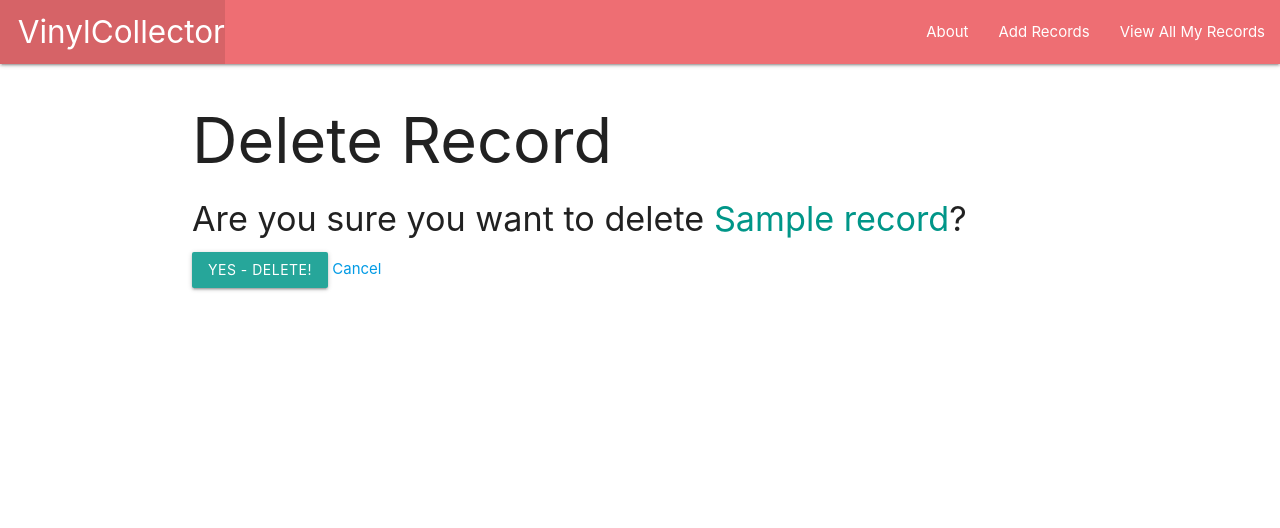
After one commit to mileslathan/Vinyl-Collector, a Django app: page /records/1/delete/ in a window 1280 px wide. The commit adds this page. Shown: the top 528 px of the page. Run offline with Django 4.2, Linux system fonts and the light colour scheme; tables that the repository leaves empty hold one stand-in row (values such as "Sample post").

Commit message:
completed create,edit and delete for vinylcollector.

```diff
--- /dev/null
+++ b/main_app/templates/main_app/record_confirm_delete.html
@@ -0,0 +1,13 @@
+{% extends 'base.html' %}
+
+{% block content %}
+  <h1>Delete Record</h1>
+
+  <h4>Are you sure you want to delete <span class="teal-text">{{ object.name }}</span>?</h4>
+
+  <form action="" method="POST">
+    {% csrf_token %}
+    <input type="submit" value="Yes - Delete!" class="btn">
+    <a href="{% url 'detail' record.id %}">Cancel</a>
+  </form>
+{% endblock %}
--- a/main_app/templates/main_app/record_form.html
+++ b/main_app/templates/main_app/record_form.html
@@ -1,7 +1,11 @@
 {% extends 'base.html' %}
 
 {% block content %}
-  <h1>Add Record</h1>
+{% if object %}
+<h1>Edit <span class="teal-text">{{object.name}}</span></h1>
+{% else %}
+<h1>Add Record</h1>
+{% endif %}
   <!-- Leaving the action empty makes the form post to the same url used to display it -->
   <form action="" method="POST">
     <!-- Django requires the following for security purposes -->
```
